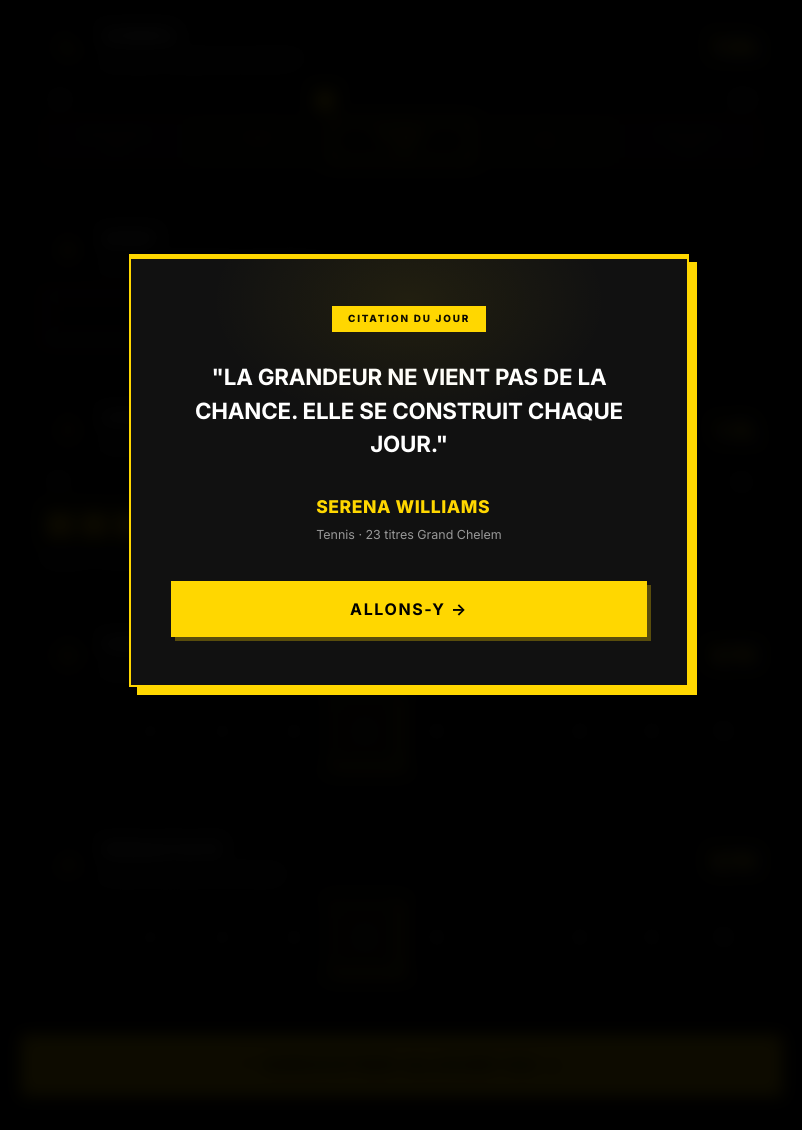
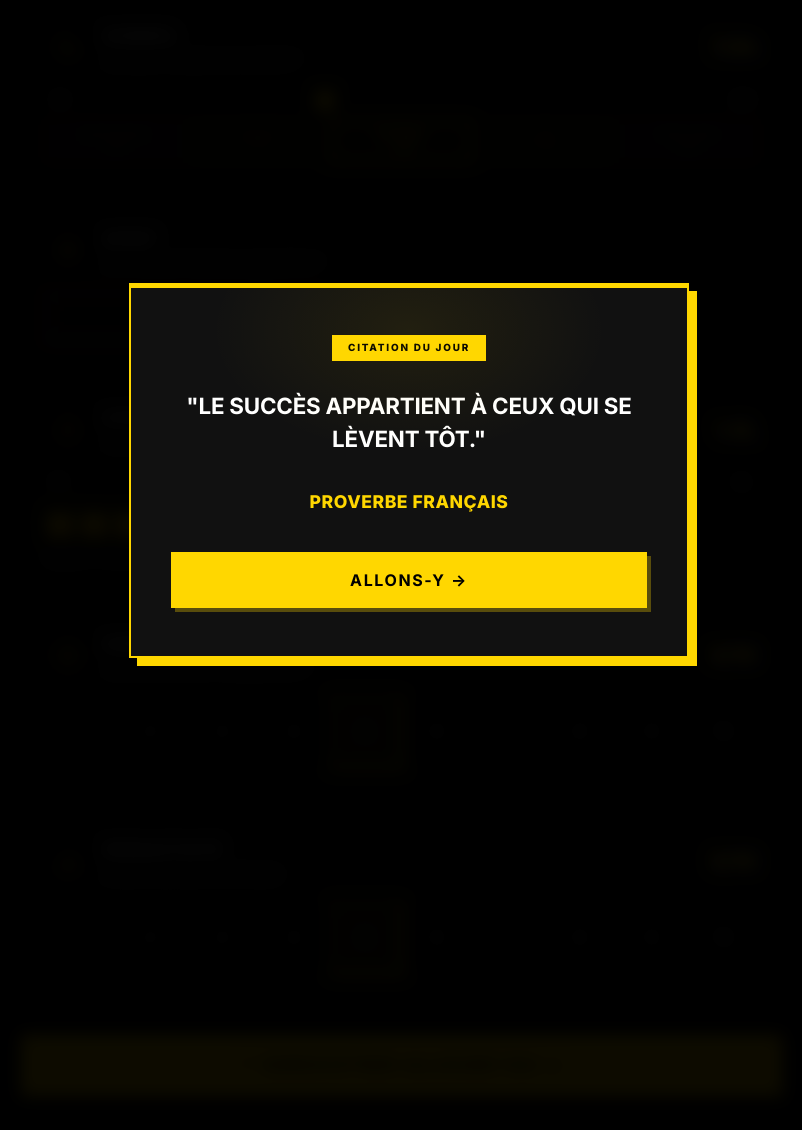
Before and after one commit to dashbaaa/ZAGRO, a Flask app: page /dashboard in a window 1280 px wide. Shown: the part 214-1344 px from the top of the page, without its empty margins (231-1033 px from the left). Run offline with Flask 3, Linux system fonts and the light colour scheme; a user stored in the database is signed in; tables that the repository leaves empty hold one stand-in row (values such as "Sample post"); data that the repository does not hold is empty.

Commit message:
Move motivational quotes to Python with random.choice, 40-quote list
- Add import random and QUOTES list (40 quotes) to app.py
- dashboard() route now selects random.choice(QUOTES) and passes to template
- dashboard.html quote modal pre-populated with {{ quote.text }} / {{ quote.author }} via Jinja2
- Remove JS QUOTES array from dashboard.js (was 78 lines)
- Simplify showDailyQuote() to just show the already-populated overlay

Co-Authored-By: Claude Sonnet 4.6 <noreply@anthropic.com>

```diff
--- a/app.py
+++ b/app.py
@@ -5,7 +5,51 @@ from flask_login import LoginManager, UserMixin, login_user, logout_user, login_
 from datetime import datetime
 import bcrypt
 import os
+import random
 from dotenv import load_dotenv
+
+QUOTES = [
+    {"text": "La douleur est temporaire. Abandonner dure pour toujours.", "author": "Lance Armstrong"},
+    {"text": "Le succès c'est tomber sept fois et se relever huit.", "author": "Proverbe japonais"},
+    {"text": "Impossible n'est pas français.", "author": "Napoléon Bonaparte"},
+    {"text": "Le seul mauvais entraînement est celui qu'on n'a pas fait.", "author": "Kobe Bryant"},
+    {"text": "Stay hard.", "author": "David Goggins"},
+    {"text": "Les champions ne sont pas faits dans les salles de sport. Ils sont faits de ce qu'ils ont au fond d'eux.", "author": "Muhammad Ali"},
+    {"text": "Je peux parce que je pense que je peux.", "author": "Virgile"},
+    {"text": "Chaque matin tu as deux choix : continuer à dormir avec tes rêves, ou te lever et les réaliser.", "author": "Carmelo Anthony"},
+    {"text": "Le talent c'est rien sans le travail.", "author": "Zinedine Zidane"},
+    {"text": "Ne limite pas tes défis, défie tes limites.", "author": "Jerry Dunn"},
+    {"text": "Ce n'est pas la montagne que nous conquérons, mais nous-mêmes.", "author": "Edmund Hillary"},
+    {"text": "La motivation te fait démarrer. L'habitude te fait continuer.", "author": "Jim Ryun"},
+    {"text": "Sois le changement que tu veux voir dans le monde.", "author": "Gandhi"},
+    {"text": "Le corps atteint ce que l'esprit croit.", "author": "Inconnu"},
+    {"text": "Je n'échoue jamais. Soit je gagne, soit j'apprends.", "author": "Nelson Mandela"},
+    {"text": "Travaille pendant qu'ils dorment. Apprends pendant qu'ils font la fête. Vis comme ils rêvent.", "author": "Gary Vaynerchuk"},
+    {"text": "Le plus grand obstacle à la victoire c'est la peur de perdre.", "author": "Jean-Paul Sartre"},
+    {"text": "Hustle beats talent when talent doesn't hustle.", "author": "Ross Simmonds"},
+    {"text": "Chaque répétition te rapproche de ton objectif.", "author": "Arnold Schwarzenegger"},
+    {"text": "Si tu veux quelque chose que tu n'as jamais eu, fais quelque chose que tu n'as jamais fait.", "author": "Thomas Jefferson"},
+    {"text": "Le succès appartient à ceux qui se lèvent tôt.", "author": "Proverbe français"},
+    {"text": "Tu n'as pas à être le meilleur. Tu dois juste être meilleur qu'hier.", "author": "Inconnu"},
+    {"text": "L'entraînement dur aujourd'hui, la victoire facile demain.", "author": "Usain Bolt"},
+    {"text": "Ce qui ne te tue pas te rend plus fort.", "author": "Nietzsche"},
+    {"text": "La discipline est le pont entre les objectifs et leur accomplissement.", "author": "Jim Rohn"},
+    {"text": "Arrête de te plaindre. Commence à travailler.", "author": "David Goggins"},
+    {"text": "Les rêves ne fonctionnent que si toi tu travailles.", "author": "John C. Maxwell"},
+    {"text": "La grandeur n'est pas un don. C'est un choix.", "author": "Will Smith"},
+    {"text": "Je déteste chaque minute d'entraînement, mais je me dis : ne pas abandonner. Souffre maintenant et vis le reste de ta vie en champion.", "author": "Muhammad Ali"},
+    {"text": "Le doute tue plus de rêves que l'échec ne le fera jamais.", "author": "Suzy Kassem"},
+    {"text": "Sois obsédé ou sois ordinaire.", "author": "Grant Cardone"},
+    {"text": "Peu importe à quelle vitesse tu vas, tu dépasses tous ceux qui sont sur le canapé.", "author": "Inconnu"},
+    {"text": "Le succès est la somme de petits efforts répétés jour après jour.", "author": "Robert Collier"},
+    {"text": "Ne souhaitez pas que ce soit plus facile. Souhaitez être meilleur.", "author": "Jim Rohn"},
+    {"text": "La seule limite c'est celle que tu t'imposes.", "author": "Michael Jordan"},
+    {"text": "Chaque jour est une nouvelle chance de changer ta vie.", "author": "Inconnu"},
+    {"text": "L'effort est la clé qui ouvre toutes les portes.", "author": "Thierry Henry"},
+    {"text": "Vis comme si tu mourais demain. Apprends comme si tu vivais pour toujours.", "author": "Gandhi"},
+    {"text": "La victoire se prépare dans l'ombre.", "author": "Tony Parker"},
+    {"text": "Si ça ne te challenge pas, ça ne te change pas.", "author": "Fred DeVito"},
+]
 
 load_dotenv()
 
@@ -119,7 +163,8 @@ def index():
 @app.route('/dashboard')
 @login_required
 def dashboard():
-    return render_template('dashboard.html')
+    quote = random.choice(QUOTES)
+    return render_template('dashboard.html', quote=quote)
 
 @app.route('/auth')
 def auth():
--- a/static/js/dashboard.js
+++ b/static/js/dashboard.js
@@ -28,84 +28,6 @@ const METRIC_LABELS = {
 };
 
 // ── Quotes ───────────────────────────────────────────────────────
-const QUOTES = [
-  // David Goggins
-  { text: "La douleur est temporaire. Abandonner dure toujours.", author: "David Goggins", sport: "Ultra-marathonien · Navy SEAL" },
-  { text: "Tu es en danger de vivre une vie tellement confortable que tu mourras sans jamais réaliser ton vrai potentiel.", author: "David Goggins", sport: "Ultra-marathonien · Navy SEAL" },
-  { text: "Ne t'arrête pas quand tu es fatigué. Arrête-toi quand c'est fait.", author: "David Goggins", sport: "Ultra-marathonien · Navy SEAL" },
-  { text: "Endurcis ton esprit comme tu endurcis tes mains.", author: "David Goggins", sport: "Ultra-marathonien · Navy SEAL" },
-  { text: "La médiocrité sera toujours là pour t'accueillir si tu baisses les bras.", author: "David Goggins", sport: "Ultra-marathonien · Navy SEAL" },
-
-  // Kobe Bryant
-  { text: "Le repos au sommet, pas en chemin.", author: "Kobe Bryant", sport: "NBA · Los Angeles Lakers · 5× champion" },
-  { text: "Tout ce qui est négatif — la pression, les défis — c'est une opportunité pour moi de m'élever.", author: "Kobe Bryant", sport: "NBA · Los Angeles Lakers · 5× champion" },
-  { text: "Je n'ai rien en commun avec les paresseux qui blâment les autres pour leur manque de succès.", author: "Kobe Bryant", sport: "NBA · Los Angeles Lakers · 5× champion" },
-  { text: "La grandeur n'est pas pour tout le monde. C'est pour ceux qui refusent de s'en contenter.", author: "Kobe Bryant", sport: "NBA · Los Angeles Lakers · 5× champion" },
-
-  // Muhammad Ali
-  { text: "Impossible est un mot qu'on trouve dans le dictionnaire des lâches.", author: "Muhammad Ali", sport: "Boxe · Champion du monde poids lourds" },
-  { text: "Ne compte pas les jours. Fais que les jours comptent.", author: "Muhammad Ali", sport: "Boxe · Champion du monde poids lourds" },
-  { text: "Je détestais chaque minute d'entraînement, mais je me disais : ne lâche pas. Souffre maintenant et vis le reste de ta vie en champion.", author: "Muhammad Ali", sport: "Boxe · Champion du monde poids lourds" },
-  { text: "Il n'est pas question de combien fort tu peux frapper. C'est de combien fort tu peux en prendre.", author: "Muhammad Ali", sport: "Boxe · Champion du monde poids lourds" },
-
-  // Gary Vaynerchuk
-  { text: "Arrête de te plaindre. Commence à travailler.", author: "Gary Vaynerchuk", sport: "Entrepreneur · CEO VaynerMedia" },
-  { text: "Les excuses sont le luxe des gens qui ne veulent pas vraiment réussir.", author: "Gary Vaynerchuk", sport: "Entrepreneur · CEO VaynerMedia" },
-  { text: "Travaille comme si quelqu'un essayait de te voler tout ce que tu as construit.", author: "Gary Vaynerchuk", sport: "Entrepreneur · CEO VaynerMedia" },
-  { text: "Chaque matin tu as deux choix : continuer à dormir avec tes rêves, ou te lever et les poursuivre.", author: "Gary Vaynerchuk", sport: "Entrepreneur · CEO VaynerMedia" },
-
-  // Conor McGregor
-  { text: "Je ne rêve pas. Je manifeste.", author: "Conor McGregor", sport: "MMA · Double champion UFC" },
-  { text: "Il n'y a pas de talent ici. Il y a du travail acharné. C'est une obsession.", author: "Conor McGregor", sport: "MMA · Double champion UFC" },
-  { text: "Nous ne sommes pas ici pour participer. Nous sommes ici pour dominer.", author: "Conor McGregor", sport: "MMA · Double champion UFC" },
-
-  // Arnold Schwarzenegger
-  { text: "Tout ce que je fais, je le fais à 100%. Sinon je ne le fais pas.", author: "Arnold Schwarzenegger", sport: "Bodybuilding · 7× Mr. Olympia" },
-  { text: "Tu peux avoir des résultats ou des excuses. Pas les deux.", author: "Arnold Schwarzenegger", sport: "Bodybuilding · 7× Mr. Olympia" },
-  { text: "Les 3 ou 4 dernières reps, c'est là que le muscle se construit. Cette zone de douleur sépare le champion des autres.", author: "Arnold Schwarzenegger", sport: "Bodybuilding · 7× Mr. Olympia" },
-  { text: "La force ne vient pas de la victoire. C'est ta lutte qui développe ta force.", author: "Arnold Schwarzenegger", sport: "Bodybuilding · 7× Mr. Olympia" },
-
-  // Cristiano Ronaldo
-  { text: "Le talent sans travail n'est rien.", author: "Cristiano Ronaldo", sport: "Football · Real Madrid · Ballon d'Or ×5" },
-  { text: "Je ne suis pas le plus riche, ni le plus intelligent, mais je réussis parce que je continue, encore et encore.", author: "Cristiano Ronaldo", sport: "Football · Real Madrid · Ballon d'Or ×5" },
-  { text: "Votre amour pour ce que vous faites et votre volonté d'aller là où les autres refusent — c'est ce qui vous rendra grand.", author: "Cristiano Ronaldo", sport: "Football · Real Madrid · Ballon d'Or ×5" },
-
-  // Michael Jordan
-  { text: "J'ai raté plus de 9 000 tirs. C'est pourquoi je gagne.", author: "Michael Jordan", sport: "NBA · Chicago Bulls · 6× champion" },
-  { text: "Les obstacles ne m'arrêtent pas. Chaque mur peut être démoli ou contourné.", author: "Michael Jordan", sport: "NBA · Chicago Bulls · 6× champion" },
-  { text: "Tu dois t'attendre à de grandes choses de toi-même avant de les accomplir.", author: "Michael Jordan", sport: "NBA · Chicago Bulls · 6× champion" },
-
-  // Serena Williams
-  { text: "La grandeur ne vient pas de la chance. Elle se construit chaque jour.", author: "Serena Williams", sport: "Tennis · 23 titres Grand Chelem" },
-  { text: "Un champion se définit non pas par ses victoires, mais par comment il se relève après une chute.", author: "Serena Williams", sport: "Tennis · 23 titres Grand Chelem" },
-  { text: "Tu dois croire en toi quand personne d'autre ne le fait.", author: "Serena Williams", sport: "Tennis · 23 titres Grand Chelem" },
-
-  // LeBron James
-  { text: "Je promets que je vais continuer à travailler.", author: "LeBron James", sport: "NBA · Los Angeles Lakers · 4× champion" },
-  { text: "J'aime les critiques. Elles te rendent fort.", author: "LeBron James", sport: "NBA · Los Angeles Lakers · 4× champion" },
-  { text: "Tu ne peux pas avoir peur d'échouer. C'est le seul moyen de réussir.", author: "LeBron James", sport: "NBA · Los Angeles Lakers · 4× champion" },
-
-  // Zinedine Zidane
-  { text: "Pour réussir, il faut oser.", author: "Zinedine Zidane", sport: "Football · Real Madrid · 3× Ballon d'Or" },
-  { text: "Le football, c'est simple. Recevoir, donner, se déplacer.", author: "Zinedine Zidane", sport: "Football · Real Madrid · 3× Ballon d'Or" },
-  { text: "Je n'ai jamais rien gagné sans avoir beaucoup travaillé.", author: "Zinedine Zidane", sport: "Football · Real Madrid · 3× Ballon d'Or" },
-
-  // Tony Robbins
-  { text: "L'action est la clé fondamentale de tout succès.", author: "Tony Robbins", sport: "Coach · Auteur · Entrepreneur" },
-  { text: "Si tu fais ce que tu as toujours fait, tu obtiendras ce que tu as toujours obtenu.", author: "Tony Robbins", sport: "Coach · Auteur · Entrepreneur" },
-  { text: "Ce n'est pas ce qui t'arrive qui compte, c'est ce que tu en fais.", author: "Tony Robbins", sport: "Coach · Auteur · Entrepreneur" },
-  { text: "La différence entre réussir et échouer, c'est souvent de ne pas abandonner.", author: "Tony Robbins", sport: "Coach · Auteur · Entrepreneur" },
-
-  // Elon Musk
-  { text: "Quand quelque chose est assez important, tu le fais même si les chances ne sont pas en ta faveur.", author: "Elon Musk", sport: "Entrepreneur · Tesla · SpaceX" },
-  { text: "Travailler dur, c'est comme manger du verre et regarder l'abîme.", author: "Elon Musk", sport: "Entrepreneur · Tesla · SpaceX" },
-  { text: "Si tu te lèves le matin en pensant que demain sera mieux qu'hier, c'est un bon jour.", author: "Elon Musk", sport: "Entrepreneur · Tesla · SpaceX" },
-
-  // Rocky Balboa
-  { text: "Ce n'est pas comment tu frappes fort. C'est comment tu encaisses et tu continues.", author: "Rocky Balboa", sport: "Film · Rocky Balboa (2006)" },
-  { text: "Tout champion était un jour un prétendant qui a refusé d'abandonner.", author: "Rocky Balboa", sport: "Film · Rocky II (1979)" },
-  { text: "La vie n'est pas à propos de la force avec laquelle on frappe. Elle est à propos de la force avec laquelle on reçoit les coups.", author: "Rocky Balboa", sport: "Film · Rocky Balboa (2006)" },
-];
 
 // ── Milestones ────────────────────────────────────────────────────
 const MILESTONES = [
@@ -1090,18 +1012,6 @@ function buildCorrelationMatrix() {
 
 // ── Daily quote ───────────────────────────────────────────────────
 function showDailyQuote() {
-  const today = todayStr();
-  // const seenKey = 'zagro_quote_seen_' + today;
-  // if (localStorage.getItem(seenKey)) return;
-
-  // Pick a random quote per day — seeded by date string so it's stable within the day
-  const seed = today.split('-').reduce((a, c) => a * 31 + parseInt(c, 10), 7);
-  const q = QUOTES[((seed % QUOTES.length) + QUOTES.length) % QUOTES.length];
-
-  document.getElementById('quote-text').textContent  = `"${q.text}"`;
-  document.getElementById('quote-name').textContent  = q.author;
-  document.getElementById('quote-sport').textContent = q.sport;
-
   const overlay = document.getElementById('quote-overlay');
   overlay.style.display = 'flex';
   requestAnimationFrame(() => overlay.classList.add('quote-overlay--visible'));
--- a/templates/dashboard.html
+++ b/templates/dashboard.html
@@ -761,11 +761,10 @@
     <div class="quote-modal">
       <div class="quote-modal__glow"></div>
       <div class="quote-modal__tag">Citation du jour</div>
-      <blockquote class="quote-modal__text" id="quote-text"></blockquote>
+      <blockquote class="quote-modal__text" id="quote-text">"{{ quote.text }}"</blockquote>
       <div class="quote-modal__author">
         <div>
-          <div class="quote-modal__name" id="quote-name"></div>
-          <div class="quote-modal__sport" id="quote-sport"></div>
+          <div class="quote-modal__name" id="quote-name">{{ quote.author }}</div>
         </div>
       </div>
       <button class="btn btn--primary btn--lg quote-modal__cta" onclick="closeQuote()">
```
